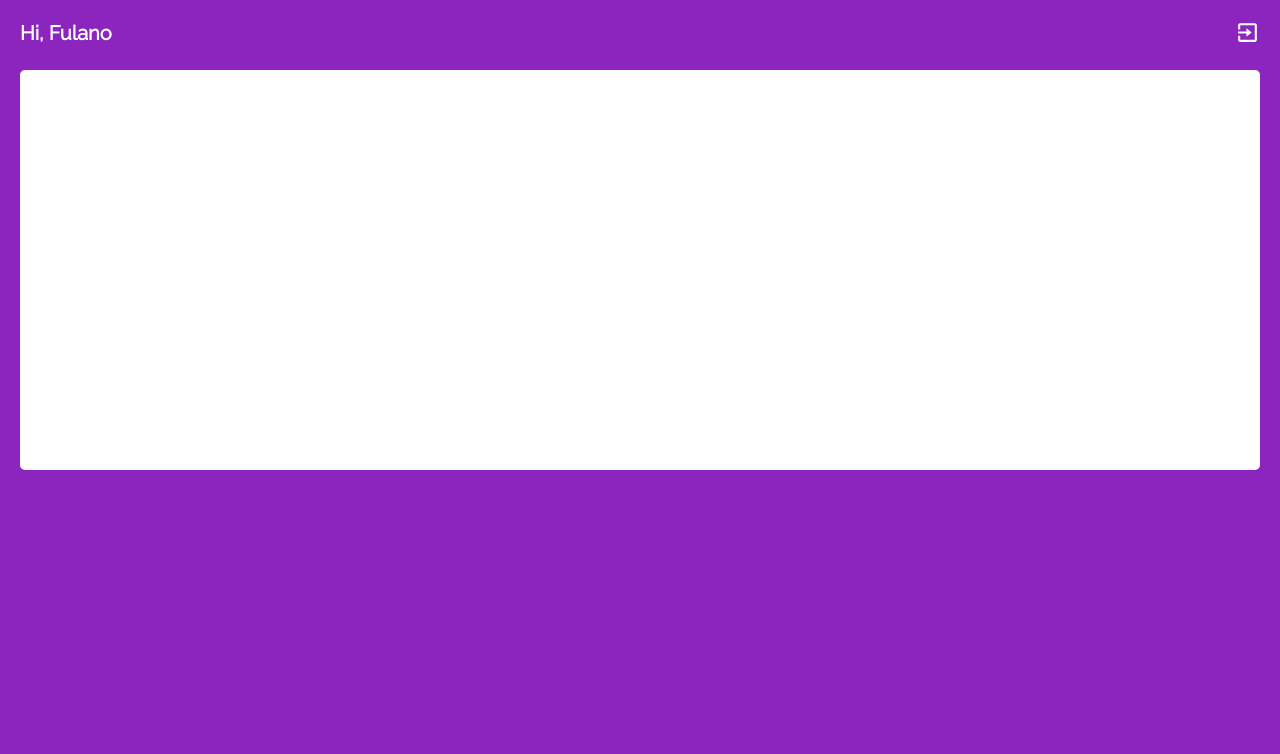
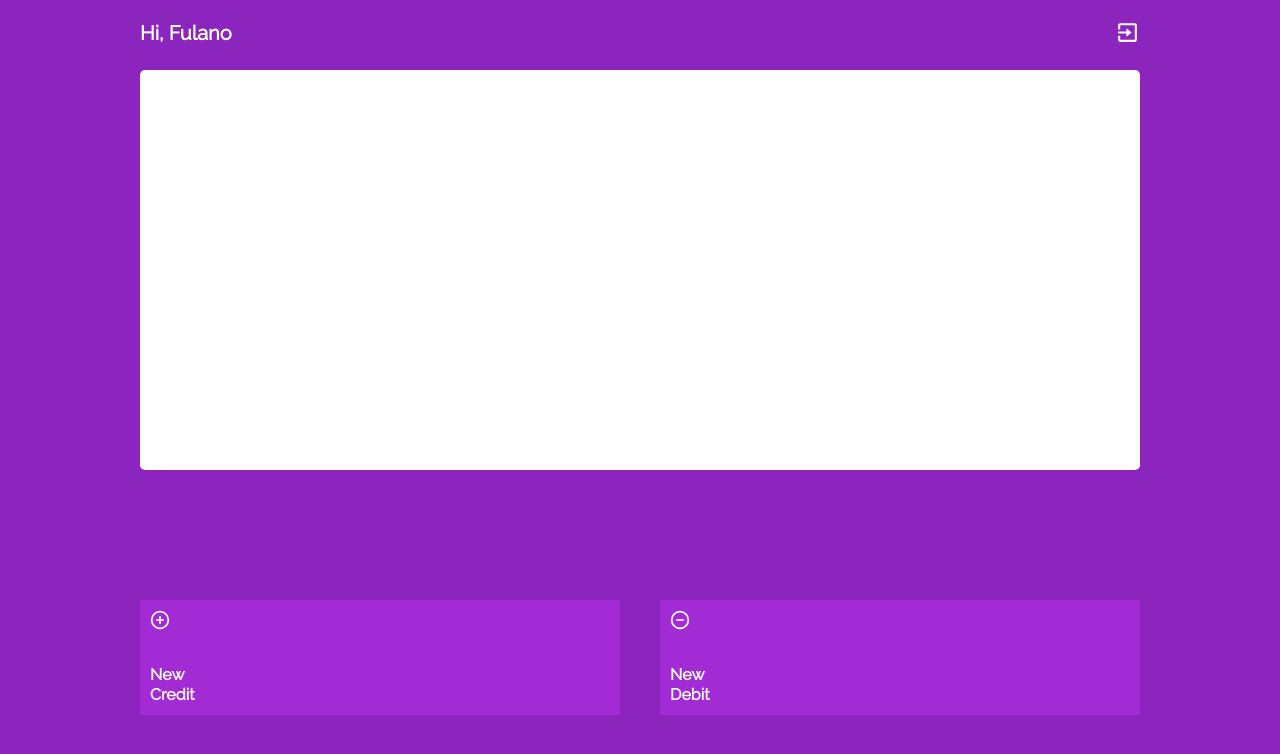
Before and after one commit to YoYolops/myWallet-frontend, a React (Create React App) app: page /main in a window 1280 px wide. Shown: the top 754 px of the page. Built offline with nearby package versions, Linux system fonts and the light colour scheme; a web font is replaced by a local one.

Commit message:
implement all layout

```diff
--- a/src/components/Auth/Login.js
+++ b/src/components/Auth/Login.js
@@ -8,6 +8,7 @@ export default function Login(props) {
 
     return (
         <LoginContainer
+            layout
             initial={{ x: 300, opacity: 1 }}
             animate={{ x: 0, opacity: 1 }}
             exit={{ x: -300, opacity: 1 }}
--- a/src/components/Auth/Signup.js
+++ b/src/components/Auth/Signup.js
@@ -10,6 +10,7 @@ export default function Signup(props) {
 
     return (
         <SignupContainer
+            layout
             initial={{ x: -300, opacity: 1 }}
             animate={{ x: 0, opacity: 1 }}
             exit={{ x: 300, opacity: 1 }}
--- a/src/components/Auth/index.js
+++ b/src/components/Auth/index.js
@@ -1,5 +1,5 @@
 import { useState } from "react";
-import { AnimatePresence } from "framer-motion";
+import { AnimateSharedLayout } from "framer-motion";
 
 import Login from "./Login";
 import Signup from "./Signup";
@@ -12,10 +12,10 @@ export default function Auth() {
     }
 
     return (
-        <AnimatePresence>{
+        <AnimateSharedLayout>{
             toggleControl
                 ? <Login btText="First time? Sign up" toggle={toggleHandler} />
                 : <Signup btText="Already have an account? Log in" toggle={toggleHandler} />
-        }</AnimatePresence>
+        }</AnimateSharedLayout>
     )
 }
--- /dev/null
+++ b/src/components/Main/BodyLayout.js
@@ -0,0 +1,225 @@
+import { useState } from 'react';
+import styled from "styled-components";
+import { motion } from 'framer-motion';
+import { FiPlusCircle, FiMinusCircle } from 'react-icons/fi';
+import { MdKeyboardArrowDown } from 'react-icons/md';
+
+
+export default function BodyLayout(props) {
+    const [ isClicked, setIsClicked ] = useState(false);
+    const [ buttonClicked, setButtonClicked ] = useState(false);
+    const [ buttonSelected, setButtonSelected ] = useState();
+
+    const [ value, setValue ] = useState();
+    const [ description, setDescription ] = useState("");
+
+    return (
+        <BodyLayoutContainer>
+            <FormContainer
+                whileHover={{ backgroundColor: "rgba(140, 37, 190, 0.9)" }}
+                whileFocus={{ backgroundColor: "rgba(140, 37, 190, 0.9)" }}
+                initial="unactive"
+                animate={buttonClicked ? "active" : "unactive"}
+                variants={FormVariants}
+            >
+                <p>{buttonSelected ? "New Credit" : "New Debit"}</p>
+                <input
+                    type="text"
+                    placeholder="Value"
+                    value={value}
+                    onChange={e => setValue(e.target.value)}
+                />
+                <input
+                    type="text"
+                    placeholder="Description"
+                    value={description}
+                    onChange={e => setDescription(e.target.value)}
+                />
+                <button>Save</button>
+
+                <div className="ico-container" onClick={() => {
+                    setButtonClicked(false)
+                }}>
+                    <MdKeyboardArrowDown size={40} color="#fff"/>
+                </div>
+            </FormContainer>
+            <StatementContainer
+                onClick={() => {
+                    if(!buttonClicked) {
+                        setIsClicked(prevState => setIsClicked(!prevState))
+                    }
+                }}
+                initial={{
+                    opacity: 0
+                }}
+                animate={isClicked ? "clicked" : "notClicked"}
+                variants={variants}
+            >
+
+            </StatementContainer>
+
+            <StatementButtonContainer
+                initial={{ opacity: 0 }}
+                animate={{ opacity: 1 }}
+            >
+            <Button
+                onClick={() => {
+                    setButtonClicked(prevState => !prevState)
+                    setButtonSelected(1)
+                }}
+            >
+                <FiPlusCircle size={20} color="#fff"/>
+                <p>New Credit</p>
+            </Button>
+            <Button
+                onClick={() => {
+                    setButtonClicked(prevState => !prevState)
+                    setButtonSelected(0)
+                }}
+            >
+                <FiMinusCircle size={20} color="#fff"/>
+                <p>New Debit</p>
+            </Button>
+            </StatementButtonContainer>
+        </BodyLayoutContainer>
+    )
+}
+
+const FormVariants = {
+    active: {
+        height: "80vh",
+        opacity: 1,
+        padding: "20px"
+    },
+    unactive: {
+        height: "0px",
+        opacity: 0,
+        padding: 0,
+    }
+}
+
+const variants = {
+    clicked: {
+        height: "calc(100vh - 125px)",
+        opacity: 1,
+        overflow: "auto",
+    },
+    notClicked: {
+        height: "400px",
+        width: "100%",
+        innerHeight: "450px",
+        opacity: 1,
+        overflow: "hidden",
+        marginBottom: "110px"
+    }
+}
+
+const FormContainer = styled(motion.div)`
+    width: 100%;
+    max-width: 1000px;
+    position: fixed;
+    bottom: 0;
+    background-color: rgba(140, 37, 190);
+    background-color: rgba(140, 37, 190, 0.85);
+    border-radius: 20px 20px 0px 0px;
+    border-top: 3px solid #7700b2;
+    display: flex;
+    flex-direction: column;
+    justify-content: flex-start;
+    align-items: center;
+
+    p {
+        color: #fff;
+        font-size: 20px;
+        font-weight: 700;
+        margin-bottom: 80px;
+        height: 20px;
+        border-top: 4px solid #fff;
+        padding-top: 20px;
+    }
+
+    input {
+        width: 330px;
+        height: 55px;
+        border: none;
+        outline: none;
+        border-radius: 5px;
+        margin-bottom: 10px;
+        padding: 5px;
+        font-size: 18px;
+    }
+
+    button {
+        border: none;
+        outline: none;
+        height: 46px;
+        width: 330px;
+        max-width: 350px;
+        font-family: 'Raleway', sans-serif;
+        border-radius: 5px;
+        background-color: #8C25BE;
+        font-size: 17px;
+        color: #fff;
+        font-weight: bolder;
+        margin: 5px 0px;
+        cursor: pointer;
+        border: 1px solid #fff;
+    }
+
+    .ico-container {
+        width: 100%;
+        position: absolute;
+        width: 40px;
+        height: 40px;
+        border-radius: 20px;
+        background-color: #7700b2;
+        bottom: 40px;
+        left: 40px;
+        cursor: pointer;
+    }
+`
+
+const BodyLayoutContainer = styled.div`
+    width: calc(100vw - 40px);
+    max-width: 1000px;
+    display: flex;
+    flex-direction: column;
+    align-items: center;
+`
+
+const StatementContainer = styled(motion.div)`
+    background-color: #fff;
+    height: 400px;
+    width: 100%;
+    border-radius: 5px;
+    padding: 20px 10px 10px 10px;
+    cursor: pointer;
+`
+
+const StatementButtonContainer = styled.div`
+    width: 100%;
+    display: flex;
+    justify-content: space-between;
+    align-items: flex-end;
+    margin-top: 20px;
+`
+
+const Button = styled(motion.div)`
+    display: flex;
+    flex-direction: column;
+    justify-content: space-between;
+    width: 48%;
+    height: 115px;
+    background-color: #A32BD6;
+    border-radius: 3px;
+    padding: 10px;
+    cursor: pointer;
+
+    p {
+        color: #fff;
+        max-width: 45px;
+        word-wrap: nowrap;
+        font-weight: 700;
+        line-height: 20px;
+    }
+`
--- a/src/components/Main/Canva.js
+++ b/src/components/Main/Canva.js
@@ -1,15 +1,14 @@
 import styled from 'styled-components';
 import { motion } from 'framer-motion';
 
-import Statement from './Statement';
+import BodyLayout from './BodyLayout';
 import Header from './Header';
 
 export default function Canva() {
     return (
         <CanvaContainer>
             <Header />
-            <Statement />
-
+            <BodyLayout />
         </CanvaContainer>
     )
 }
--- a/src/components/Main/Header.js
+++ b/src/components/Main/Header.js
@@ -66,6 +66,7 @@ const HeaderContainer = styled(motion.header)`
     display: flex;
     color: #fff;
     width: 100%;
+    max-width: 1000px;
     font-size: 20px;
     font-weight: 700;
     margin-bottom: 25px;
--- a/src/components/Main/Statement.js
+++ /dev/null
@@ -1,48 +0,0 @@
-import { useState } from 'react';
-import styled from "styled-components";
-import { motion } from 'framer-motion';
-
-
-export default function Statement(props) {
-    const [ isClicked, setIsClicked ] = useState(false);
-
-
-    return (
-        <StatementContainer
-            onClick={() => {
-                setIsClicked(prevState => setIsClicked(!prevState))
-            }}
-            initial={{
-                opacity: 0
-            }}
-            animate={isClicked ? "clicked" : "notClicked"}
-            variants={variants}
-        >
-
-        </StatementContainer>
-    )
-}
-
-const variants = {
-    clicked: {
-        height: "calc(100vh - 125px)",
-        opacity: 1,
-        overflow: "auto"
-    },
-    notClicked: {
-        height: "400px",
-        width: "100%",
-        innerHeight: "450px",
-        opacity: 1,
-        overflow: "hidden"
-    }
-}
-
-const StatementContainer = styled(motion.div)`
-    background-color: #fff;
-    height: 400px;
-    width: 100%;
-    border-radius: 5px;
-    padding: 20px 10px 10px 10px;
-    cursor: pointer;
-`
```
